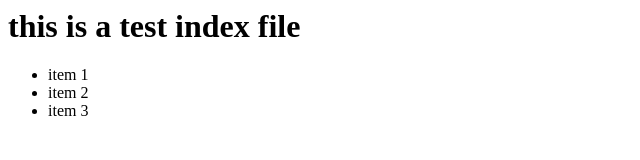
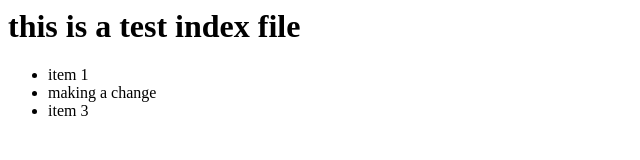
Before and after one commit to ahsentarik/repotest, a plain HTML site: page index2.html in a window 1280 px wide. Shown: the full height of the page, 0-640 px from the left. Drawn offline with Linux system fonts and the light colour scheme.

Commit message:
umer changes

```diff
--- a/index2.html
+++ b/index2.html
@@ -3,7 +3,7 @@
 
 	<ul>
 		<li>item 1</li>
-		<li>item 2</li>
+		<li>making a change</li>
 		<li>item 3</li>
 
 	</ul>
```
